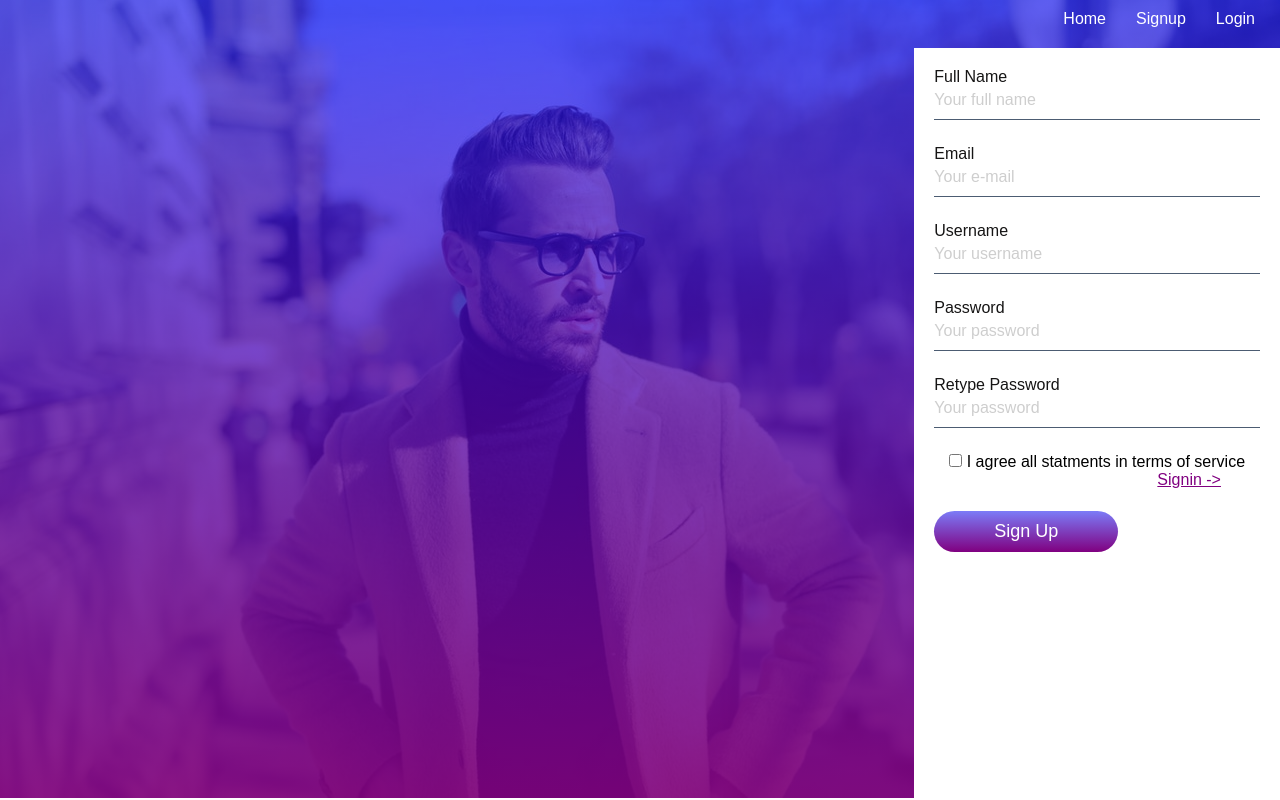
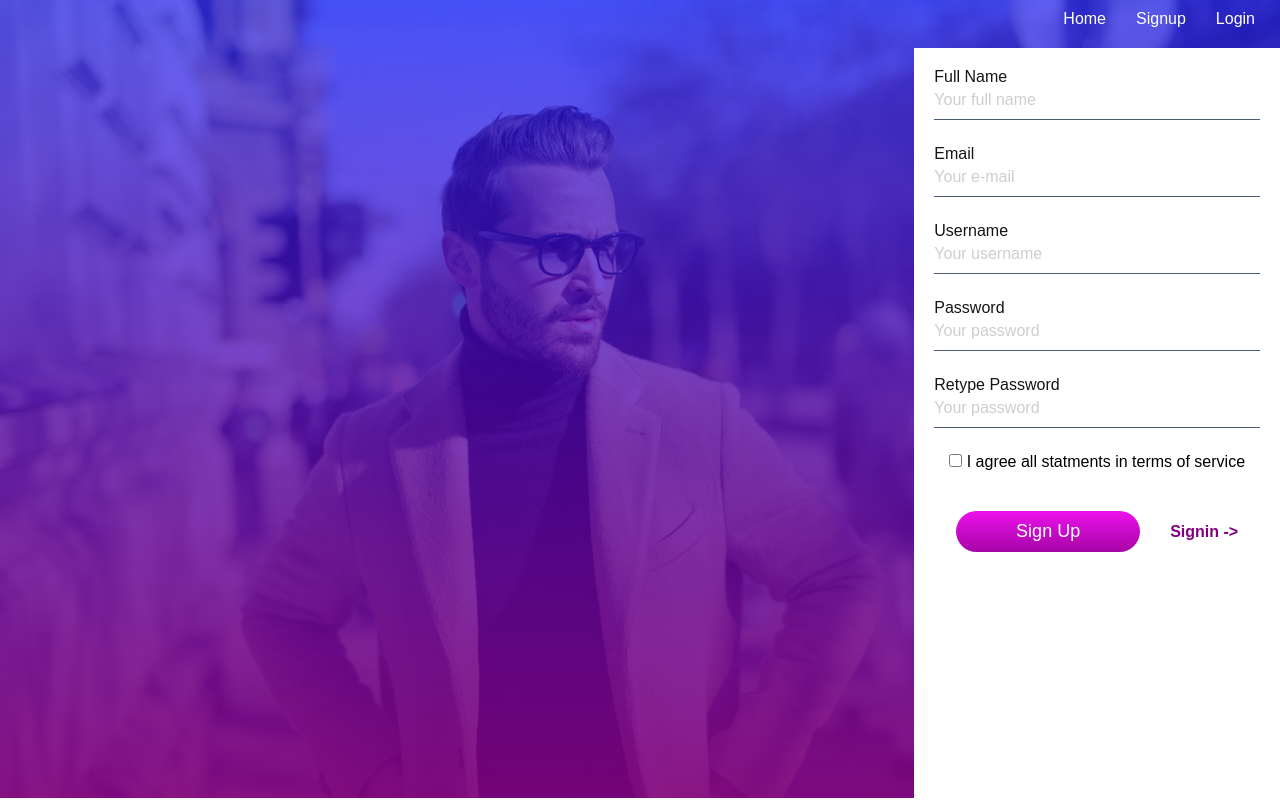
Before and after one commit to joydeep-maiti/Homeweb, a React app: page /signup in a window 1280 px wide. Built offline with nearby package versions, Linux system fonts and the light colour scheme.

Commit message:
Adding signup and login forms

```diff
--- a/src/Component/Signupform/Signupform.css
+++ b/src/Component/Signupform/Signupform.css
@@ -24,15 +24,15 @@ input[type="password"] {
     /* margin: 6px 0; */
 }
 
-p.terms {
+p .terms {
     color: rgb(36, 34, 34);
-    margin-bottom: 30px;
+    /* margin-bottom: 70px; */
 }
 
 .form form input[type="text"],
 input[type="email"],
 input[type="password"] {
-    color: #fff;
+    color: rgb(39, 37, 37);
     width: 100%;
     border: none;
     font-size: 16px;
@@ -52,28 +52,29 @@ input[type="password"] {
 }
 
 .last {
-    display: inline;
+    margin-top: 40px;
 }
 
 input.formbtn {
-    color: #fff;
+    display: inline;
+    color: rgb(255, 255, 255);
     font-size: 18px;
     font-weight: 300;
     padding: 10px 60px;
-    margin-top: 40px;
-    float: left;
+    margin-right: 30px;
     border: none;
     cursor: pointer;
     border-radius: 35px;
     transition: all 0.3s linear;
-    background: linear-gradient(to bottom, rgba(9, 9, 241, 0.534), purple);
+    background: linear-gradient(to bottom, rgb(236, 17, 236), rgb(165, 4, 165));
 }
 
 input.formbtn:hover {
     box-shadow: none;
-    box-shadow: 0 0 40px rgba(0, 0, 0, 0.55);
+    box-shadow: 0 0 10px rgba(185, 9, 156, 0.55);
 }
 
 .linedlink {
     color: purple;
+    display: inline;
 }
--- a/src/Component/Signupform/Signupform.js
+++ b/src/Component/Signupform/Signupform.js
@@ -19,8 +19,10 @@ const signupform = () => {
                     <p class="terms">
                         <input type="checkbox" /> I agree all statments in terms of service
                     </p>
+                    <div className={classes.last}>
                         <input type="submit" className={classes.formbtn} value="Sign Up" />
-                        <a href="#" className={classes.linedlink}>Signin -></a>
+                        <h4 className={classes.linedlink}>Signin -></h4>
+                    </div>
 
                 </form>
             </div>
```
